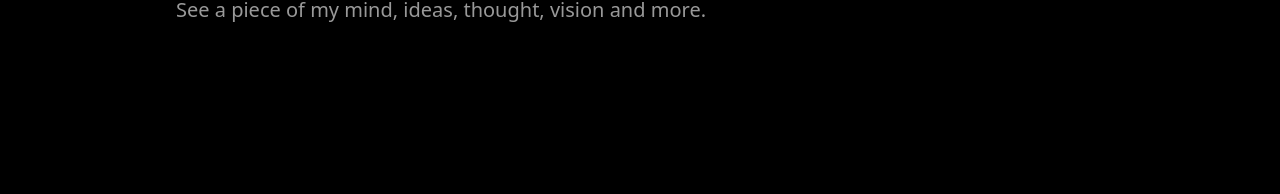
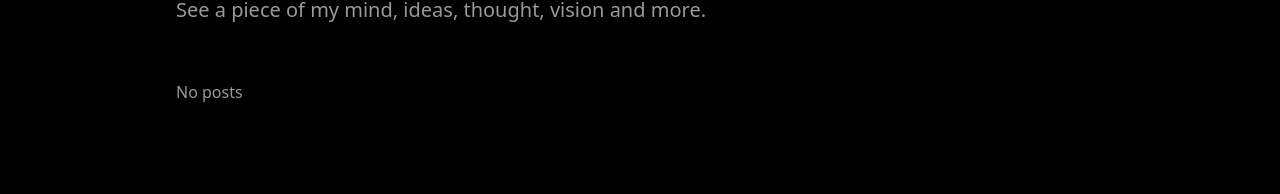
Before and after one commit to Ayothegod/portfolio, a Next.js app: page /blog in a window 1280 px wide. Shown: the part 345-539 px from the top of the page. Built offline with nearby package versions, Linux system fonts and the light colour scheme.

Commit message:
add post is available or not

```diff
--- a/pages/blog.jsx
+++ b/pages/blog.jsx
@@ -4,6 +4,8 @@ import Image from "next/image";
 import aboutImage from "@/assets/p4n2ny.jpg";
 
 const Blog = () => {
+  const blogPosts = [];
+
   return (
     <div className="bg-black text-[#999] min-h-screen">
       <nav className="sticky top-0 border-b border-b-neutral-800  backdrop-blur-lg ">
@@ -22,6 +24,19 @@ const Blog = () => {
         </h2>
       </section>
 
+      <section className="max-w-[60rem] mx-auto mt-4 pb-10 px-4">
+        {}
+        {blogPosts < 1 ? (
+          <p>No posts</p>
+        ) : (
+          blogPosts.map((blog) => (
+            <>
+              <p>{blog?.post}</p>
+            </>
+          ))
+        )}
+      </section>
+
       <section className="fixed bottom-0 w-full backdrop-blur-2xl">
         <Footer />
       </section>
```
